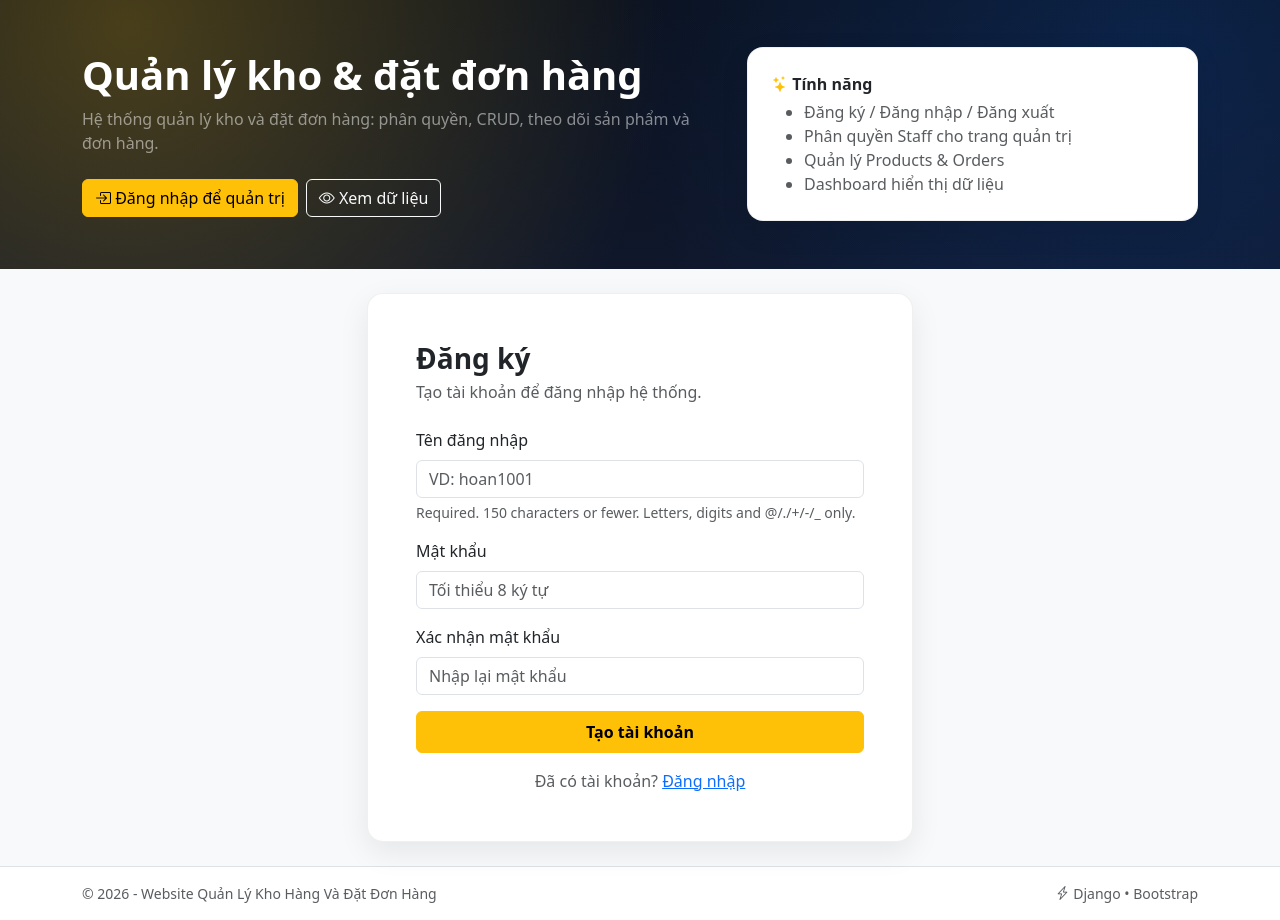
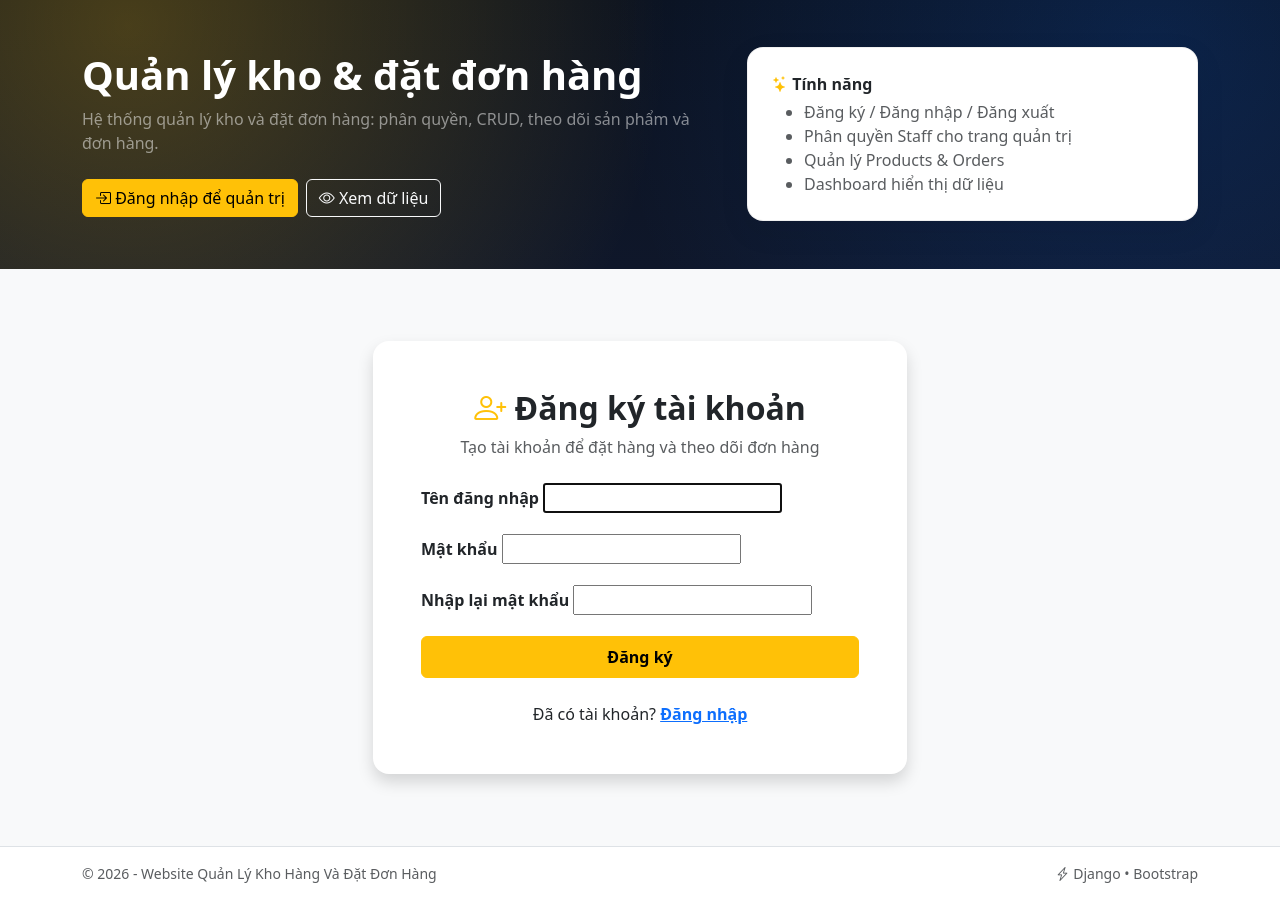
Before and after one commit to dtc235200292-star/warehouse_full, a Django app: page /accounts/register/ in a window 1280 px wide. Shown: the part 66-986 px from the top of the page. After the commit the page ends 949 px from the top, so only its background shows below. Run offline with Django 4.2, Linux system fonts and the light colour scheme.

Commit message:
Update register.html

```diff
--- a/templates/accounts/register.html
+++ b/templates/accounts/register.html
@@ -1,87 +1,57 @@
 {% extends "base.html" %}
 {% block content %}
 
-<div class="row justify-content-center">
-    <div class="col-lg-6 col-md-8">
+<div class="container py-5">
+    <div class="row justify-content-center">
+        <div class="col-lg-6">
 
-        <div class="card card-soft rounded-4">
-            <div class="card-body p-4 p-md-5">
+            <div class="card shadow border-0 rounded-4">
+                <div class="card-body p-5">
+                    <h2 class="fw-bold text-center mb-2">
+                        <i class="bi bi-person-plus text-warning"></i> Đăng ký tài khoản
+                    </h2>
 
-                <h3 class="fw-bold mb-1">Đăng ký</h3>
-                <p class="text-muted mb-4">Tạo tài khoản để đăng nhập hệ thống.</p>
+                    <p class="text-muted text-center mb-4">
+                        Tạo tài khoản để đặt hàng và theo dõi đơn hàng
+                    </p>
 
-                <!-- ✅ Lỗi tổng -->
-                {% if form.non_field_errors %}
-                <div class="alert alert-danger">
-                    {{ form.non_field_errors }}
-                </div>
-                {% endif %}
+                    <form method="post">
+                        {% csrf_token %}
 
-                <form method="post" novalidate>
-                    {% csrf_token %}
+                        <div class="mb-3">
+                            <label class="form-label fw-bold">Tên đăng nhập</label>
+                            {{ form.username }}
+                        </div>
 
-                    <!-- Username -->
-                    <div class="mb-3">
-                        <label class="form-label">Tên đăng nhập</label>
-                        <input type="text"
-                               name="username"
-                               value="{{ form.username.value|default_if_none:'' }}"
-                               class="form-control {% if form.username.errors %}is-invalid{% endif %}"
-                               placeholder="VD: hoan1001"
-                               required>
-                        {% if form.username.help_text %}
-                        <div class="form-text">{{ form.username.help_text }}</div>
-                        {% endif %}
-                        {% if form.username.errors %}
-                        <div class="invalid-feedback d-block">
-                            {{ form.username.errors }}
+                        <div class="mb-3">
+                            <label class="form-label fw-bold">Mật khẩu</label>
+                            {{ form.password1 }}
+                        </div>
+
+                        <div class="mb-3">
+                            <label class="form-label fw-bold">Nhập lại mật khẩu</label>
+                            {{ form.password2 }}
+                        </div>
+
+                        {% if form.errors %}
+                        <div class="alert alert-danger">
+                            {{ form.errors }}
                         </div>
                         {% endif %}
-                    </div>
 
-                    <!-- Password1 -->
-                    <div class="mb-3">
-                        <label class="form-label">Mật khẩu</label>
-                        <input type="password"
-                               name="password1"
-                               class="form-control {% if form.password1.errors %}is-invalid{% endif %}"
-                               placeholder="Tối thiểu 8 ký tự"
-                               required>
-                        {% if form.password1.errors %}
-                        <div class="invalid-feedback d-block">
-                            {{ form.password1.errors }}
-                        </div>
-                        {% endif %}
-                    </div>
+                        <button class="btn btn-warning w-100 fw-bold py-2" type="submit">
+                            Đăng ký
+                        </button>
+                    </form>
 
-                    <!-- Password2 -->
-                    <div class="mb-3">
-                        <label class="form-label">Xác nhận mật khẩu</label>
-                        <input type="password"
-                               name="password2"
-                               class="form-control {% if form.password2.errors %}is-invalid{% endif %}"
-                               placeholder="Nhập lại mật khẩu"
-                               required>
-                        {% if form.password2.errors %}
-                        <div class="invalid-feedback d-block">
-                            {{ form.password2.errors }}
-                        </div>
-                        {% endif %}
-                    </div>
+                    <p class="text-center mt-4 mb-0">
+                        Đã có tài khoản?
+                        <a href="{% url 'login' %}" class="fw-bold">Đăng nhập</a>
+                    </p>
+                </div>
+            </div>
 
-                    <button class="btn btn-warning w-100 py-2 fw-semibold" type="submit">
-                        Tạo tài khoản
-                    </button>
-
-                    <div class="text-center mt-3">
-                        <span class="text-muted">Đã có tài khoản?</span>
-                        <a href="{% url 'login' %}">Đăng nhập</a>
-                    </div>
-                </form>
-
-            </div>
         </div>
-
     </div>
 </div>
 
```
